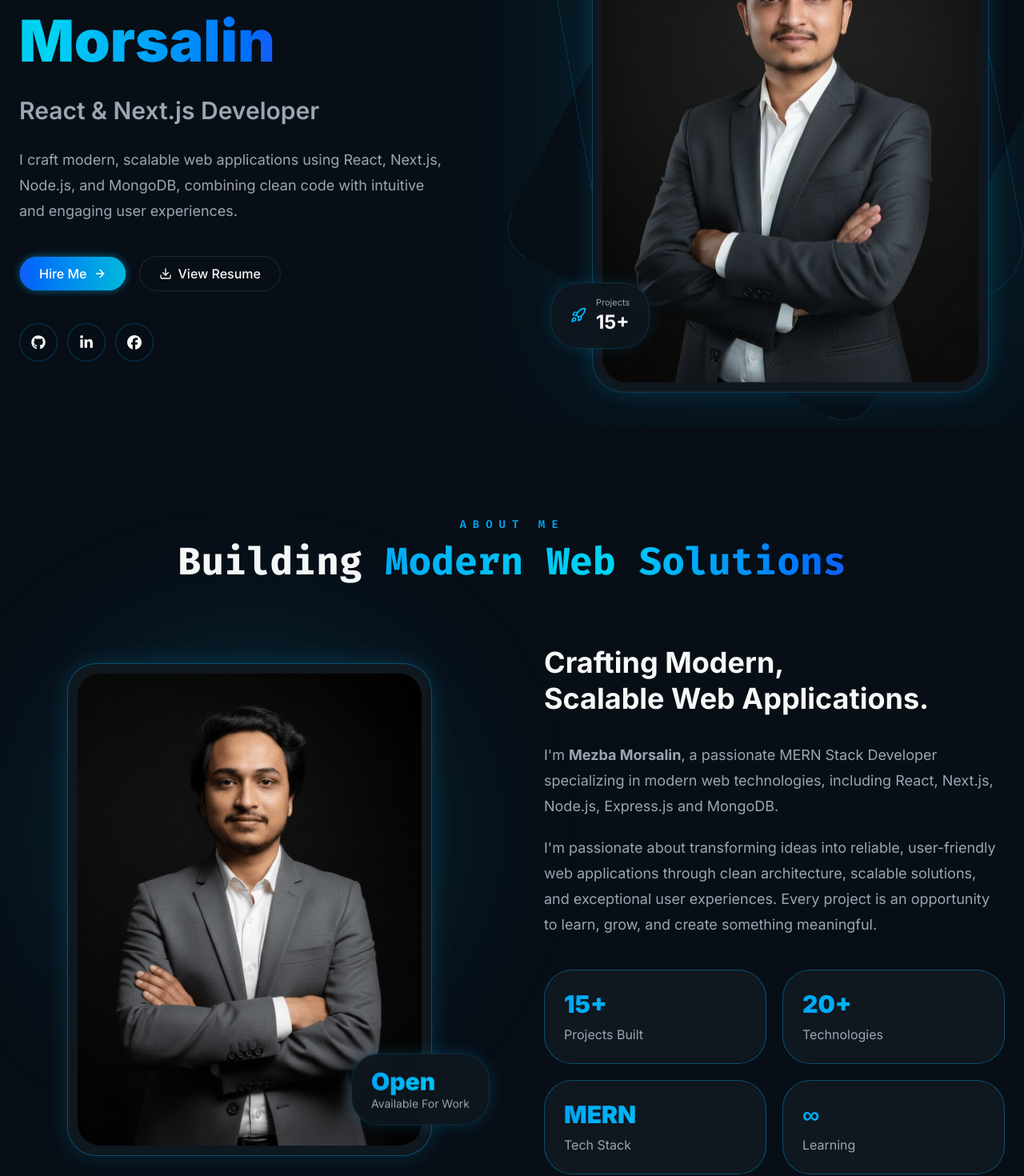
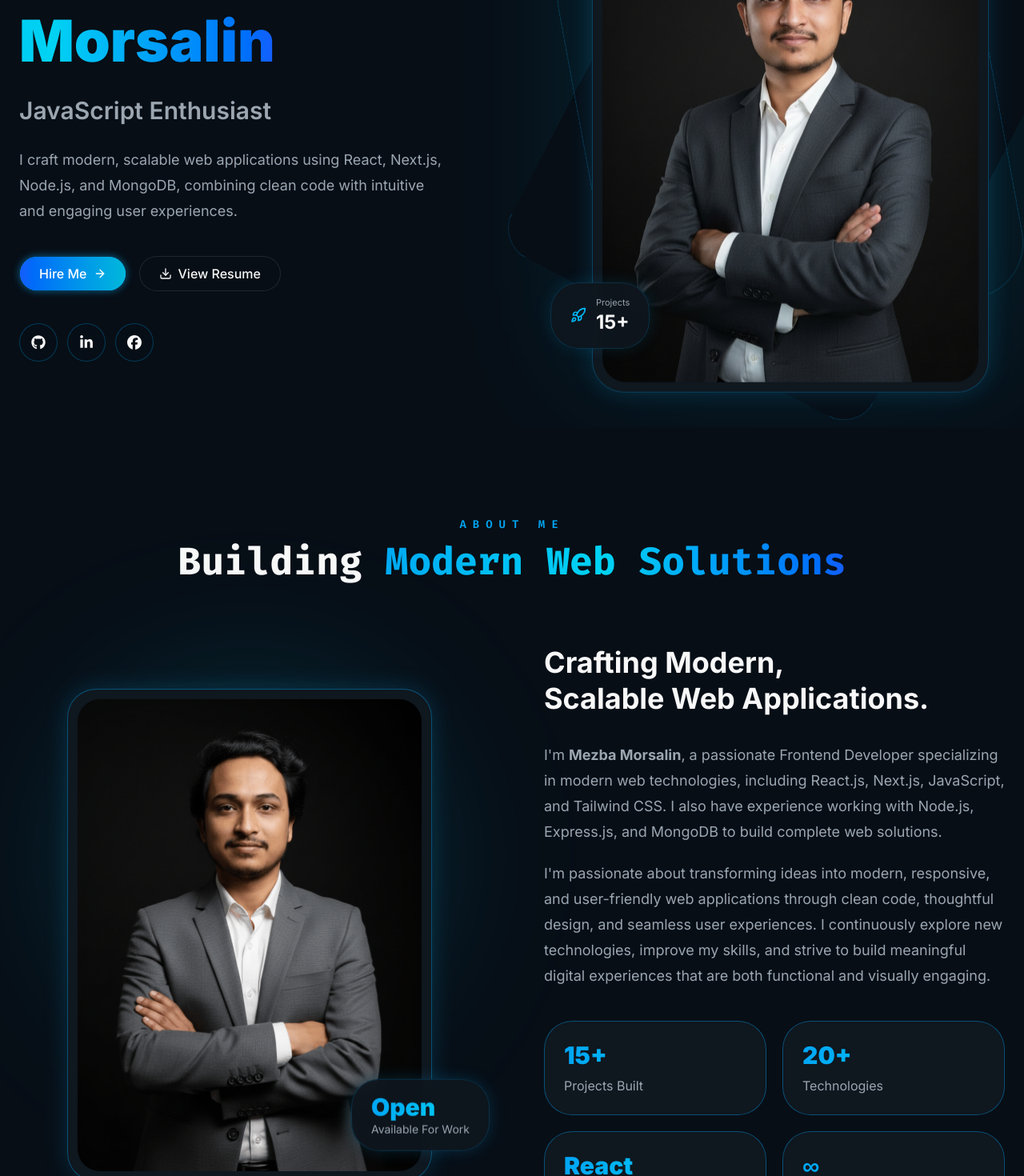
Before and after one commit to Mezba-Morsalin/mezba-morsalin-portfolio, a Next.js app: page / in a window 1280 px wide. Shown: the part 280-1750 px from the top of the page at 80% size. Built offline with nearby package versions, Linux system fonts and the light colour scheme.

Commit message:
Some Interface Changes

```diff
--- a/src/components/About.jsx
+++ b/src/components/About.jsx
@@ -13,8 +13,8 @@ const stats = [
     title: "Technologies",
   },
   {
-    number: "MERN",
-    title: "Tech Stack",
+    number: "React",
+    title: "Core Expertise",
   },
   {
     number: "∞",
@@ -104,17 +104,19 @@ export default function About() {
   Scalable Web Applications.
 </h3>
 
-            <p className="mt-8 text-lg leading-8 text-muted-foreground">
-  I&apos;m <strong>Mezba Morsalin</strong>, a passionate MERN Stack Developer
-  specializing in modern web technologies, including React, Next.js, Node.js, Express.js
-  and MongoDB.
+<p className="mt-8 text-lg leading-8 text-muted-foreground">
+  I&apos;m <strong>Mezba Morsalin</strong>, a passionate Frontend Developer
+  specializing in modern web technologies, including React.js, Next.js,
+  JavaScript, and Tailwind CSS. I also have experience working with Node.js,
+  Express.js, and MongoDB to build complete web solutions.
 </p>
 
 <p className="mt-5 text-lg leading-8 text-muted-foreground">
-  I&apos;m passionate about transforming ideas into reliable, user-friendly web
-  applications through clean architecture, scalable solutions, and exceptional
-  user experiences. Every project is an opportunity to learn, grow, and create
-  something meaningful.
+  I&apos;m passionate about transforming ideas into modern, responsive, and
+  user-friendly web applications through clean code, thoughtful design, and
+  seamless user experiences. I continuously explore new technologies, improve
+  my skills, and strive to build meaningful digital experiences that are
+  both functional and visually engaging.
 </p>
 
             {/* Stats */}
--- a/src/components/Experience.jsx
+++ b/src/components/Experience.jsx
@@ -21,21 +21,21 @@ const journey = [
     title: "Frontend Development",
     icon: MonitorSmartphone,
     description:
-      "Built responsive and interactive web applications using React, Next.js, Tailwind CSS and modern UI libraries.",
+      "Built responsive and interactive web interfaces using React, Tailwind CSS, Next.js and modern UI libraries.",
   },
   {
     year: "2025",
     title: "Backend Development",
     icon: Database,
     description:
-      "Learned Node.js, Express.js, MongoDB, Better Auth, REST APIs and authentication to become a Full Stack Developer.",
+      "Expanded my skills into backend development by learning Node.js, Express.js, MongoDB, REST APIs and authentication.",
   },
   {
     year: "2026",
     title: "Full Stack Projects",
     icon: Rocket,
     description:
-      "Developed production-ready MERN applications, dashboards, authentication systems and deployed projects using Vercel.",
+      "Built real-world web applications by combining modern frontend technologies with Node.js, Express.js and MongoDB, focusing on clean, responsive and production-ready experiences.",
   },
 ];
 
--- a/src/components/Footer.jsx
+++ b/src/components/Footer.jsx
@@ -131,11 +131,11 @@ export default function Footer() {
             </h2>
           </Link>
 
-          <p className="mx-auto mt-6 max-w-2xl leading-8 text-muted-foreground">
-            Passionate MERN Stack Developer focused on crafting
-            beautiful, scalable and high-performance web applications
-            using modern technologies.
-          </p>
+<p className="mx-auto mt-6 max-w-2xl leading-8 text-muted-foreground">
+  Passionate Frontend Developer focused on crafting beautiful, responsive
+  and high-performance web experiences with modern frontend technologies
+  and full-stack capabilities.
+</p>
         </motion.div>
                 {/* Navigation */}
 
--- a/src/components/Hero.jsx
+++ b/src/components/Hero.jsx
@@ -2,7 +2,7 @@
 
 import Image from "next/image";
 import dynamic from "next/dynamic";
-import { motion } from "motion/react";
+import { AnimatePresence, motion } from "motion/react";
 
 import {
   ArrowRight,
@@ -21,18 +21,27 @@ import { Button } from "@/components/ui/button";
 
 import bannerImg from "../../public/assests/mezba1.png";
 import Link from "next/link";
+import { useEffect, useState } from "react";
 
-const TypeAnimation = dynamic(
-  () =>
-    import("react-type-animation").then(
-      (mod) => mod.TypeAnimation
-    ),
-  {
-    ssr: false,
-  }
-);
 
 export default function Hero() {
+   const texts = [
+    "Frontend Developer",
+    "React.js & Next.js Developer",
+    "JavaScript Enthusiast",
+    "Building Modern Web Experiences",
+  ];
+
+  const [currentIndex, setCurrentIndex] = useState(0);
+
+  useEffect(() => {
+    const interval = setInterval(() => {
+      setCurrentIndex((prev) => (prev + 1) % texts.length);
+    }, 2500);
+
+    return () => clearInterval(interval);
+  }, [texts.length]);
+
   return (
     <section
       id="home"
@@ -125,26 +134,23 @@ export default function Hero() {
             </span>
           </h1>
 
-          <div className="mt-6 text-xl font-semibold text-muted-foreground sm:text-2xl lg:text-3xl min-h-[40px]">
-<TypeAnimation
-  sequence={[
-    "MERN Stack Developer",
-    2000,
-    "React & Next.js Developer",
-    2000,
-    "JavaScript Enthusiast",
-    2000,
-    "Building Modern Web Apps",
-    2000,
-    "Crafting User Experiences",
-    2000,
-  ]}
-  wrapper="span"
-  speed={55}
-  deletionSpeed={70}
-  repeat={Infinity}
-/>
-          </div>
+          <div className="mt-6 h-[40px] overflow-hidden text-xl font-semibold text-muted-foreground sm:text-2xl lg:text-3xl">
+  <AnimatePresence mode="wait">
+    <motion.div
+      key={currentIndex}
+      initial={{ y: "100%", opacity: 0 }}
+      animate={{ y: "0%", opacity: 1 }}
+      exit={{ y: "-100%", opacity: 0 }}
+      transition={{
+        duration: 0.55,
+        ease: [0.22, 1, 0.36, 1],
+      }}
+      className="h-[40px]"
+    >
+      {texts[currentIndex]}
+    </motion.div>
+  </AnimatePresence>
+</div>
 
           <p className="mt-6 max-w-xl text-base sm:text-lg leading-8 text-muted-foreground">
             I craft modern, scalable web applications using React, Next.js, Node.js, and MongoDB, combining clean code with intuitive and engaging user experiences.
--- a/src/components/Skills.jsx
+++ b/src/components/Skills.jsx
@@ -1,3 +1,4 @@
+
 "use client";
 
 import { motion } from "motion/react";
@@ -13,49 +14,49 @@ const skillCategories = [
     title: "Frontend",
     icon: MonitorSmartphone,
     skills: [
-      "React",
-      "Next.js",
-      "JavaScript",
-      "Tailwind CSS",
-      "Framer Motion",
-      "Shadcn UI",
-      "HeroUI",
+      { name: "React", icon: "devicon-react-original colored" },
+      { name: "Next.js", icon: "devicon-nextjs-plain" },
+      { name: "JavaScript", icon: "devicon-javascript-plain colored" },
+      { name: "Tailwind CSS", icon: "devicon-tailwindcss-original colored" },
+      { name: "Framer Motion", icon: "devicon-framermotion-original" },
+      { name: "Shadcn UI", icon: null },
+      { name: "HeroUI", icon: null },
     ],
   },
   {
     title: "Backend",
     icon: Database,
     skills: [
-      "Node.js",
-      "Express.js",
-      "MongoDB",
-      "Better Auth",
-      "REST API",
-      "JWT",
+      { name: "Node.js", icon: "devicon-nodejs-plain colored" },
+      { name: "Express.js", icon: "devicon-express-original" },
+      { name: "MongoDB", icon: "devicon-mongodb-plain colored" },
+      { name: "Better Auth", icon: null },
+      { name: "REST API", icon: null },
+      { name: "JWT", icon: null },
     ],
   },
   {
     title: "Tools",
     icon: Wrench,
     skills: [
-      "Git",
-      "GitHub",
-      "Postman",
-      "Figma",
-      "Vercel",
-      "Netlify",
+      { name: "Git", icon: "devicon-git-plain colored" },
+      { name: "GitHub", icon: "devicon-github-original" },
+      { name: "Postman", icon: "devicon-postman-plain colored" },
+      { name: "Figma", icon: "devicon-figma-plain colored" },
+      { name: "Vercel", icon: "devicon-vercel-original" },
+      { name: "Netlify", icon: "devicon-netlify-plain colored" },
     ],
   },
   {
     title: "Currently Learning",
     icon: Code2,
     skills: [
-      "TypeScript",
-      "PostgreSQL",
-      "Docker",
-      "AWS",
-      "System Design",
-      "CI/CD",
+      { name: "TypeScript", icon: "devicon-typescript-plain colored" },
+      { name: "PostgreSQL", icon: "devicon-postgresql-plain colored" },
+      { name: "Docker", icon: "devicon-docker-plain colored" },
+      { name: "AWS", icon: "devicon-amazonwebservices-plain-wordmark colored" },
+      { name: "System Design", icon: null },
+      { name: "CI/CD", icon: "devicon-githubactions-plain colored" },
     ],
   },
 ];
@@ -99,7 +100,7 @@ export default function Skills() {
             Expertise
           </p>
 
-          <h2 className="text-4xl font-bold font-mono md:text-5xl">
+          <h2 className="font-mono text-4xl font-bold md:text-5xl">
             My{" "}
             <span className="bg-gradient-to-r from-sky-500 via-cyan-400 to-blue-600 bg-clip-text text-transparent">
               Skills
@@ -136,7 +137,7 @@ export default function Skills() {
                   stiffness: 250,
                   damping: 18,
                 }}
-                className="rounded-3xl border border-sky-500/40 hover:border-sky-500 hover:shadow-[0_0_35px_rgba(14,165,233,.18)] bg-card/50 p-7 backdrop-blur-md"
+                className="rounded-3xl border border-sky-500/40 bg-card/50 p-7 backdrop-blur-md hover:border-sky-500 hover:shadow-[0_0_35px_rgba(14,165,233,.18)]"
               >
                 <motion.div
                   whileHover={{
@@ -151,14 +152,14 @@ export default function Skills() {
                   <Icon size={28} />
                 </motion.div>
 
-                <h3 className="mb-6 text-xl font-bold font-mono">
+                <h3 className="mb-6 font-mono text-xl font-bold">
                   {category.title}
                 </h3>
 
                 <div className="flex flex-wrap gap-3">
                   {category.skills.map((skill) => (
                     <motion.span
-                      key={skill}
+                      key={skill.name}
                       whileHover={{
                         scale: 1.08,
                         backgroundColor: "#0ea5e9",
@@ -167,9 +168,18 @@ export default function Skills() {
                       transition={{
                         duration: 0.2,
                       }}
-                      className="cursor-default rounded-full border border-sky-500/40 bg-background px-4 py-2 text-sm font-medium"
+                      className="flex cursor-default items-center gap-2 rounded-full border border-sky-500/40 bg-background px-4 py-2 text-sm font-medium"
                     >
-                      {skill}
+                      {skill.icon ? (
+                        <i
+                          className={`${skill.icon} text-lg`}
+                          aria-hidden="true"
+                        />
+                      ) : (
+                        <Code2 size={16} />
+                      )}
+
+                      <span>{skill.name}</span>
                     </motion.span>
                   ))}
                 </div>
```
Also changed, not shown: src/app/layout.js (+11 -4 lines).
